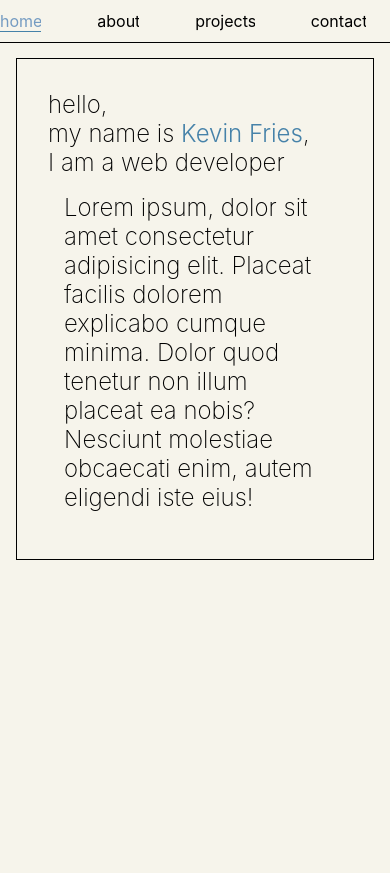
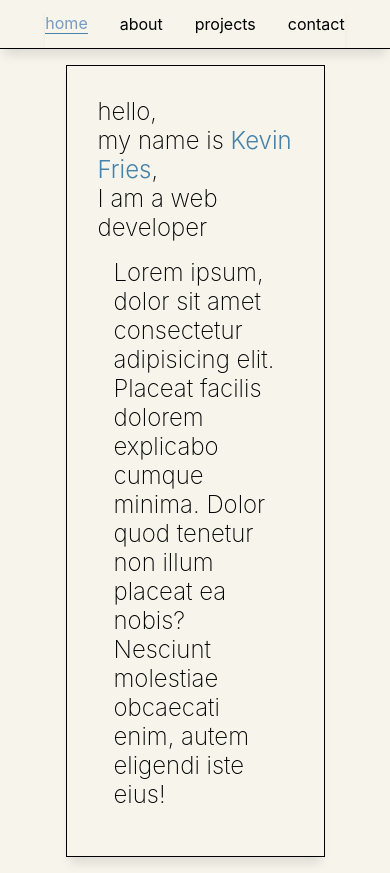
Before and after one commit to kevinsctfries/Portfolio, a React (Vite) app: page / in a window 390 px wide. Before the commit the page ends 844 px from the top, so only its background shows below. Built offline with nearby package versions, Linux system fonts and the light colour scheme.

Commit message:
fixed navbar centering, added subtle drop shadows

```diff
--- a/src/App.css
+++ b/src/App.css
@@ -25,7 +25,6 @@
 }
 
 main {
-  /* margin: 0px 25px 25px 25px; */
   margin: 1rem 1rem 1rem 1rem;
   padding: 2rem;
   background-repeat: no-repeat;
@@ -35,6 +34,10 @@ main {
     linear-gradient(to bottom, black 100%, black 100%);
   background-size: 100% 1px, 1px 100%, 100% 1px, 1px 100%;
   background-position: 0 0, 100% 0, 100% 100%, 0 100%;
+  width: 50%;
+  margin-left: auto;
+  margin-right: auto;
+  box-shadow: 0px 10px 10px -4px rgba(0, 0, 0, 0.1);
 }
 
 main.animate {
--- a/src/components/navbar/navbar.css
+++ b/src/components/navbar/navbar.css
@@ -1,13 +1,14 @@
 header {
-  box-shadow: 0 1px 0 0 black;
+  border-bottom: 1px solid black;
+  box-shadow: 0px 10px 10px -4px rgba(0, 0, 0, 0.1);
   display: flex;
   justify-content: flex-end;
   gap: 2rem;
   align-items: center;
-  height: 5vh;
+  height: 3rem;
   a {
     color: black;
-    margin-right: 1.5rem;
+    margin-right: 2rem;
   }
   a:link {
     text-decoration: none;
@@ -30,7 +31,10 @@ header {
 
 @media only screen and (max-width: 960px) {
   header {
-    justify-content: center;
-    margin-right: 0px;
+    justify-content: space-evenly;
+    gap: 2rem;
+    a {
+      margin-right: 0;
+    }
   }
 }
```
